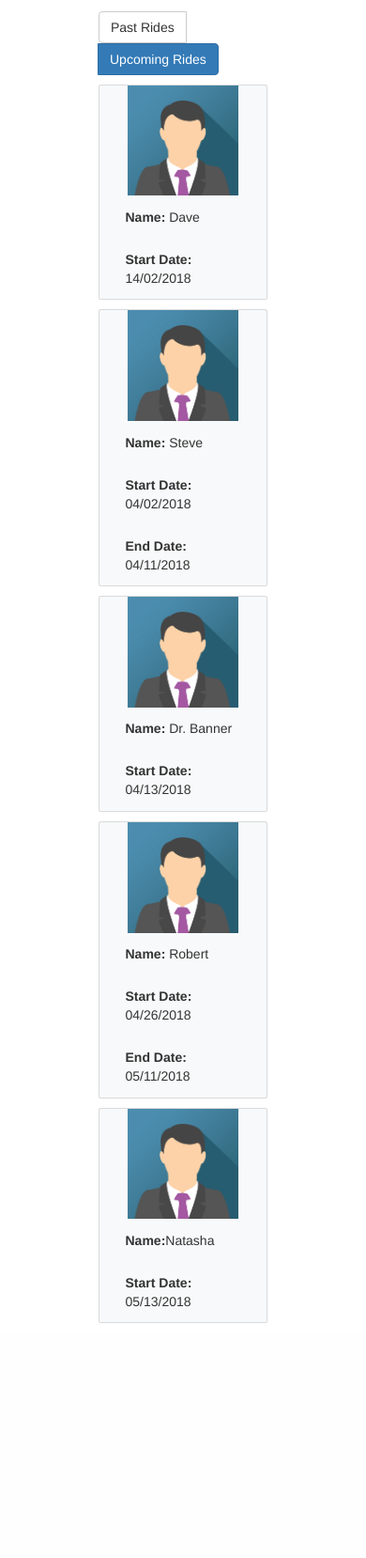
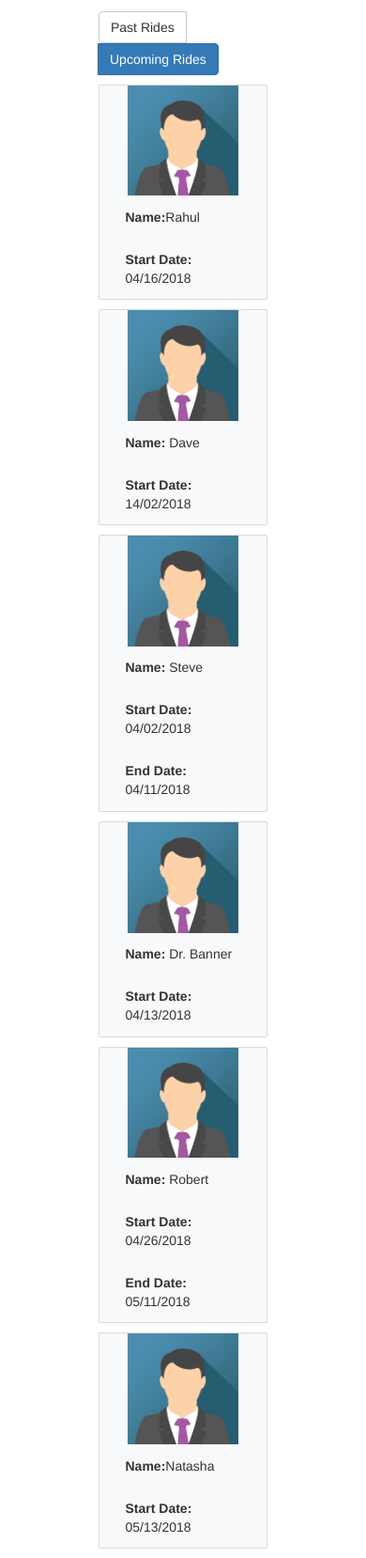
Before and after one commit to mansikulkarni96/TravelMate, a Django app: page /myride/upcoming/ in a window 390 px wide. Shown: the part 100-1758 px from the top of the page at 94% size. Before the commit the page ends 1508 px from the top, so only its background shows below. Run offline with Django 3.2, Linux system fonts and the light colour scheme; some libraries are stand-ins or nearby versions.

Commit message:
before presentation changes

```diff
--- a/book/templates/book/bookindex.html
+++ b/book/templates/book/bookindex.html
@@ -123,7 +123,7 @@
         <!--<input type="date" id = "startdate" class="form-control" placeholder="Date">-->
       </div>
       <div class="form-group search_btn">
-        <input type="submit" value="Find a ride"class="btn btn-block"/>
+        <input type="submit" value="Book a ride"class="btn btn-block"/>
       </div>
 
     </form>
--- a/book/views.py
+++ b/book/views.py
@@ -59,6 +59,6 @@ def bookdetails(request,userid):
         seat = seat - 1
         enlist.seat = seat
         enlist.save()
-        return render(request,'myride/index.html')
+        return render(request,'myride/upcoming.html')
     else:
         return render(request,'travel/index.html')
--- a/myride/templates/myride/index.html
+++ b/myride/templates/myride/index.html
@@ -55,7 +55,7 @@
         <!--<li><a href="signin.html">Sign In</a></li>-->
       </ul>
       <div class="submit_listing">
-        <a href="/book" class="btn outline-btn"><!--<i class="fa  fa-plus-circle"></i>-->Search a Ride</a>
+        <a href="/book" class="btn outline-btn"><!--<i class="fa  fa-plus-circle"></i>-->Book a Ride</a>
       </div>
     </div>
   </div>
@@ -70,7 +70,7 @@
 
     <div class="btn-group btn-group-toggle", style="padding-bottom:10px;">
       <button type="button" class="btn btn-primary">Past Rides</button>
-      <a href="upcoming" class="btn btn-default offset-3">Upcoming Rides</a>
+      <a href="{% url 'myride:upcoming'%}" class="btn btn-default offset-3">Upcoming Rides</a>
     </div>
 
     <!-- <div class="card bg-light col-md-2">
--- a/myride/templates/myride/rate.html
+++ b/myride/templates/myride/rate.html
@@ -57,7 +57,7 @@
         <!--<li><a href="signin.html">Sign In</a></li>-->
       </ul>
       <div class="submit_listing">
-        <a href="/book" class="btn outline-btn"><!--<i class="fa  fa-plus-circle"></i>-->Search a Ride</a>
+        <a href="/book" class="btn outline-btn"><!--<i class="fa  fa-plus-circle"></i>-->Book a Ride</a>
       </div>
     </div>
   </div>
--- a/myride/templates/myride/upcoming.html
+++ b/myride/templates/myride/upcoming.html
@@ -53,7 +53,7 @@
         <!--<li><a href="signin.html">Sign In</a></li>-->
       </ul>
       <div class="submit_listing">
-        <a href="/book" class="btn outline-btn"><!--<i class="fa  fa-plus-circle"></i>-->Search a Ride</a>
+        <a href="/book" class="btn outline-btn"><!--<i class="fa  fa-plus-circle"></i>-->Book a Ride</a>
       </div>
     </div>
   </div>
@@ -70,6 +70,21 @@
       <input type="button" value="Past Rides" class="btn btn-default" onclick="location.href='/myride';">
       <button type="button" class="btn btn-primary offset-3">Upcoming Rides</button>
     </div>
+
+    <div class="card bg-light mb-3">
+      <div class="card-block">
+        <div class="container">
+            <img class="col-md-4" src="{% static "images/img_avatar.png" %}" alt="avatar" style="width:200px;"/>
+            <div class="card-body">
+              <strong>Name:</strong>Rahul</div>
+
+            <div class="card-body"><strong>Start Date:</strong> 04/16/2018</div>
+
+        </div>
+
+        </div>
+      </div>
+
     <div class="card bg-light mb-3">
       <div class="card-block">
         <div class="container">
--- a/offer/templates/offer/offerdetails.html
+++ b/offer/templates/offer/offerdetails.html
@@ -64,7 +64,7 @@ $(document).ready(function(){
         <!--<li><a href="signin.html">Sign In</a></li>-->
       </ul>
       <div class="submit_listing">
-        <a href="/book" class="btn outline-btn"><!--<i class="fa  fa-plus-circle"></i>-->Search a ride</a>
+        <a href="/book" class="btn outline-btn"><!--<i class="fa  fa-plus-circle"></i>-->Book a ride</a>
       </div>
     </div>
   </div>
--- a/offer/templates/offer/offerindex.html
+++ b/offer/templates/offer/offerindex.html
@@ -78,7 +78,7 @@
                     <!--<li><a href="signin.html">Sign In</a></li>-->
                 </ul>
                 <div class="submit_listing">
-                    <a href="/book" class="btn outline-btn"><!--<i class="fa  fa-plus-circle"></i>-->Search a ride</a>
+                    <a href="/book" class="btn outline-btn"><!--<i class="fa  fa-plus-circle"></i>-->Book a ride</a>
                 </div>
             </div>
         </div>
--- a/travel/templates/travel/index.html
+++ b/travel/templates/travel/index.html
@@ -118,9 +118,9 @@
                       {% endif %}
                     &nbsp;   <p >OR</p>
                     {% if request.session.userid %}
-                      <a href ="{% url 'book:index' request.session.userid %}"><input type="submit" href ='/book' value="Find a ride" class="btn btn-block"></a>
+                      <a href ="{% url 'book:index' request.session.userid %}"><input type="submit" href ='/book' value="Book a ride" class="btn btn-block"></a>
                     {% else %}
-                      <a href ="{% url 'travel:login'%}"> <input type="submit"   value="Find a ride" class="btn btn-block"></a>
+                      <a href ="{% url 'travel:login'%}"> <input type="submit"   value="Book a ride" class="btn btn-block"></a>
                     {% endif %}
                     &nbsp;
                     	<!--<a href ='/myride'><input type="submit" href ='/myride' value="My Rides" class="btn btn-block"></a>-->
```
Also changed, not shown: db.sqlite3.
